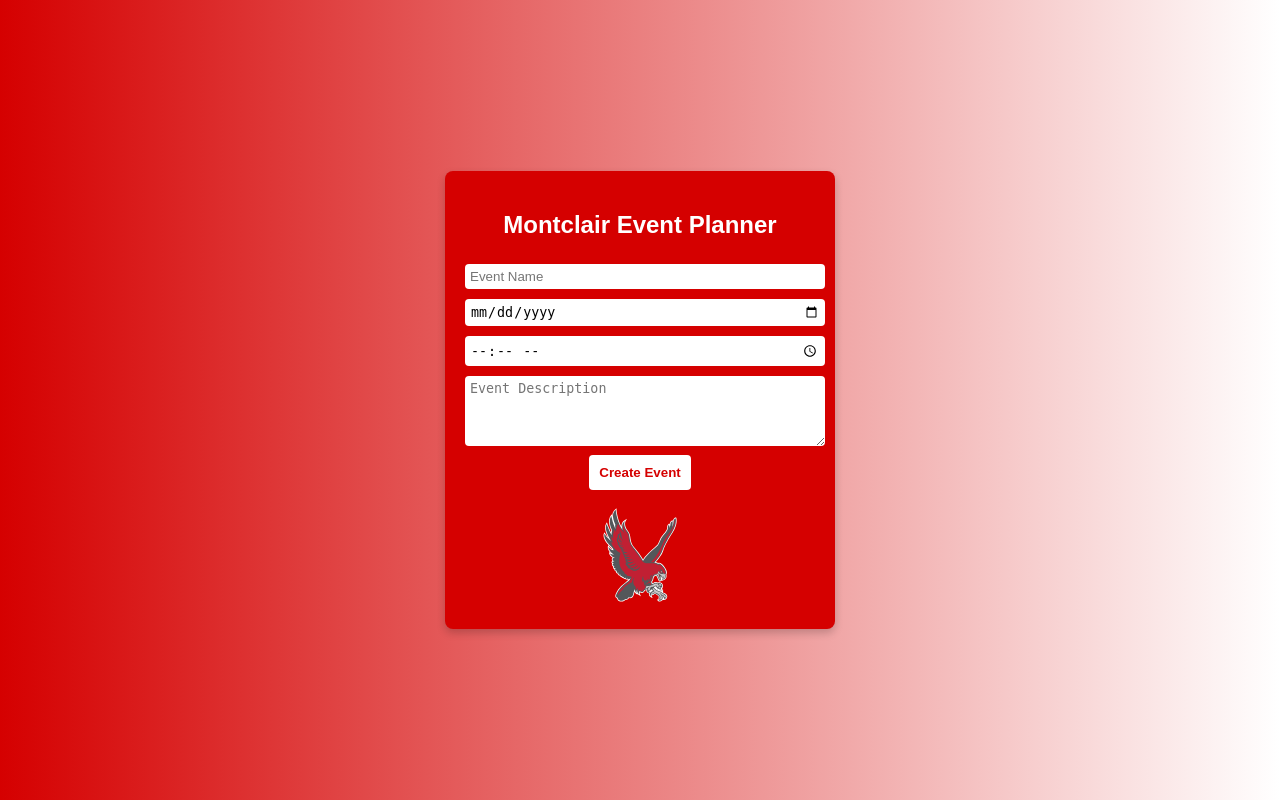
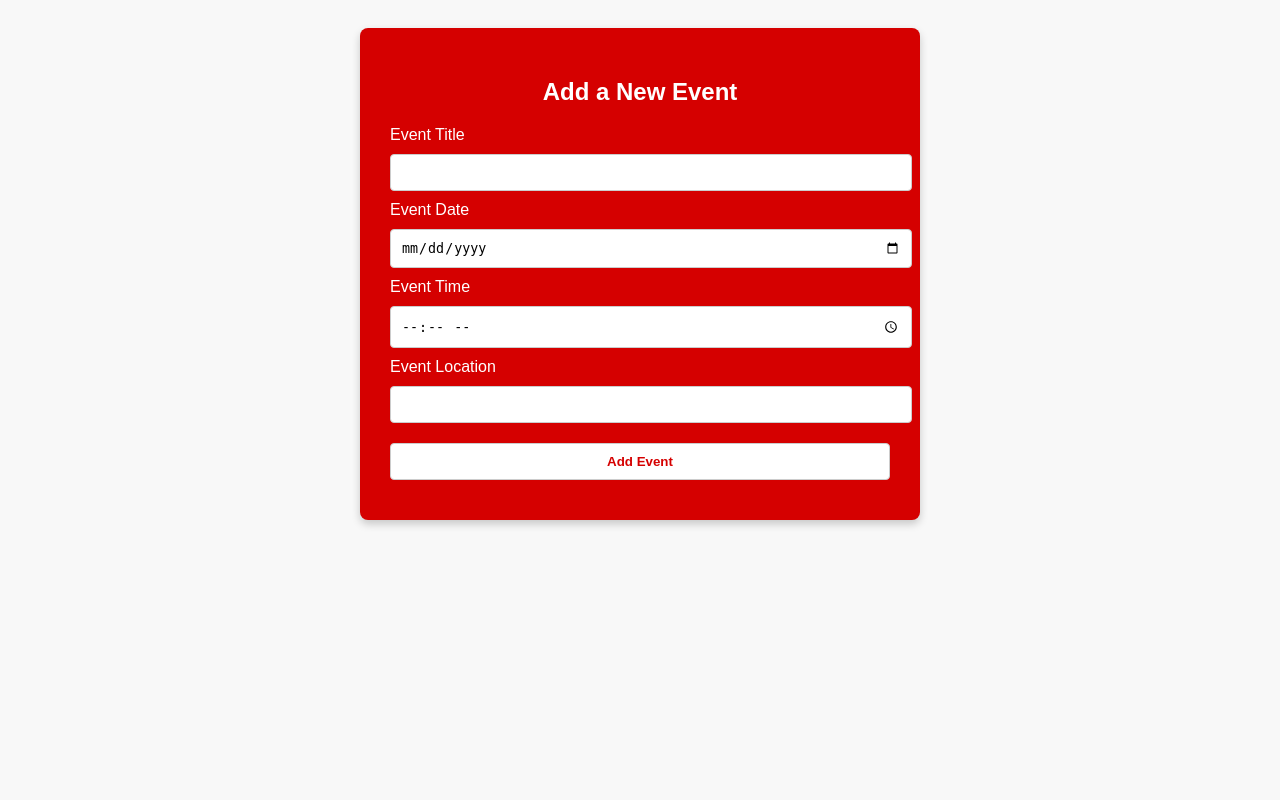
Before and after one commit to dwhitaker125/Event-Planner, a Flask app: template Event-Planner-main/templates/create_eventpage.html in a window 1280 px wide. Run offline with Flask 3, Linux system fonts and the light colour scheme; the template is opened without the code that fills it, so the values that code supplies are empty.

Commit message:
Created the addition button
Can now add events and user can log out

```diff
--- a/Event-Planner-main/databse_connection.py
+++ b/Event-Planner-main/databse_connection.py
@@ -29,7 +29,7 @@ def login():
         session['role'] = role
 
         if role == "admin":
-            return redirect(url_for('admin_events'))  # Redirect admin to event management
+            return redirect(url_for('view_events'))  # Redirect admin to event management
         else:
             return redirect(url_for('view_events'))  # Redirect regular user to events page
     else:
@@ -53,21 +53,43 @@ def view_events():
         return redirect(url_for('login_page'))
 
     events = get_events()
+    is_admin = session.get('role') == "admin"  # Check if the user is an admin
 
-    return render_template('view_events.html', events=events)
+    return render_template('view_events.html', events=events, is_admin=is_admin)
 
-# Route for Admin Event Management
-@app.route('/admin/events')
-def admin_events():
-    if 'username' not in session or session.get('role') != "admin":
-        flash("Unauthorized access.")
+# Admin-only route to add a new event
+@app.route('/add_event', methods=['GET', 'POST'])
+def add_event():
+    if 'username' not in session or session.get('role') != 'admin':
+        flash("You must be an admin to access this page.")
         return redirect(url_for('view_events'))
 
-    events = get_events()
+    if request.method == 'POST':
+        # Get event details from the form
+        title = request.form.get('title')
+        date = request.form.get('date')
+        time = request.form.get('time')
+        location = request.form.get('location')
+        event_creator = session.get('username')  # Get event creator from session
 
-    return render_template('admin_v1.1.html', events=events)
+        if not event_creator:
+            flash("Error: No event creator found.")
+            return redirect(url_for('add_event'))
 
-# Logout Route
+        # Add event to the database
+        conn = sqlite3.connect("events.db")
+        cursor = conn.cursor()
+        cursor.execute("INSERT INTO events (event_title, event_date, event_time, event_location, event_creator) VALUES (?, ?, ?, ?, ?)",
+                       (title, date, time, location, event_creator))
+        conn.commit()
+        conn.close()
+
+        flash("Event added successfully.")
+        return redirect(url_for('view_events'))
+
+    return render_template('create_eventpage.html')
+
+# Admin-only route to edit an event
 @app.route('/logout')
 def logout():
     session.clear()
--- a/Event-Planner-main/templates/create_eventpage.html
+++ b/Event-Planner-main/templates/create_eventpage.html
@@ -3,66 +3,65 @@
 <head>
     <meta charset="UTF-8">
     <meta name="viewport" content="width=device-width, initial-scale=1.0">
-    <title>Montclair Event Planner</title>
+    <title>Add Event</title>
     <style>
         body {
             font-family: Arial, sans-serif;
-            background: linear-gradient(to right, #d50000, #ffffff);
-            display: flex;
-            justify-content: center;
-            align-items: center;
-            height: 100vh;
-            margin: 0;
+            background-color: #f8f8f8;
+            padding: 20px;
         }
-        .event-container {
+        .form-container {
             background-color: #d50000;
-            padding: 20px;
+            color: white;
+            padding: 30px;
             border-radius: 8px;
             box-shadow: 0 4px 8px rgba(0, 0, 0, 0.2);
+            width: 500px;
+            margin: 0 auto;
+        }
+        .form-container h2 {
             text-align: center;
+        }
+        .form-container input, .form-container button {
+            width: 100%;
+            padding: 10px;
+            margin: 10px 0;
+            border-radius: 4px;
+            border: 1px solid #ccc;
+        }
+        .form-container button {
+            background-color: #fff;
+            color: #d50000;
+            font-weight: bold;
+            cursor: pointer;
+        }
+        .form-container button:hover {
+            background-color: #d50000;
             color: white;
-            width: 350px;
-        }
-        .event-container h2 {
-            margin-bottom: 20px;
-        }
-        .event-container input, .event-container textarea {
-            width: 100%;
-            padding: 5px;
-            margin: 5px 0;
-            border: none;
-            border-radius: 4px;
-        }
-        .event-container button {
-            background-color: white;
-            color: #d50000;
-            padding: 10px;
-            border: none;
-            border-radius: 4px;
-            cursor: pointer;
-            font-weight: bold;
-        }
-        .event-container button:hover {
-            background-color: #ffcccc;
-        }
-        .mascot-img {
-            width: 100px;
-            height: auto;
-            margin-top: 15px;
         }
     </style>
 </head>
 <body>
-    <div class="event-container">
-        <h2>Montclair Event Planner</h2>
-        <form>
-            <input type="text" placeholder="Event Name" required>
-            <input type="date" required>
-            <input type="time" required>
-            <textarea placeholder="Event Description" rows="4" required></textarea>
-            <button type="submit">Create Event</button>
+
+    <div class="form-container">
+        <h2>Add a New Event</h2>
+
+        <form action="{{ url_for('add_event') }}" method="POST">
+            <label for="title">Event Title</label>
+            <input type="text" id="title" name="title" required>
+
+            <label for="date">Event Date</label>
+            <input type="date" id="date" name="date" required>
+
+            <label for="time">Event Time</label>
+            <input type="time" id="time" name="time" required>
+
+            <label for="location">Event Location</label>
+            <input type="text" id="location" name="location" required>
+
+            <button type="submit">Add Event</button>
         </form>
-        <img src="{{ url_for('static', filename='images/MontclairHawk.svg') }}" alt="Montclair Logo" class="mascot-img">
-    </div>
+            </div>
+
 </body>
 </html>
```
Also changed, not shown: Event-Planner-main/templates/view_events.html (+34 -0 lines), databse_connection.py (deleted, +0 -43 lines), Event-Planner-main/events.db.
